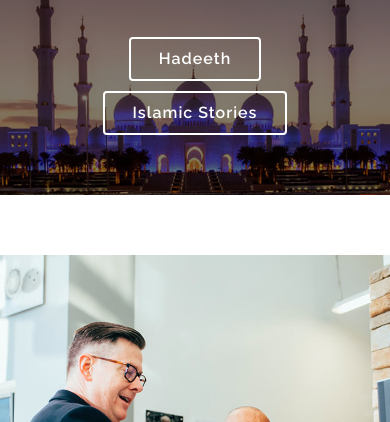
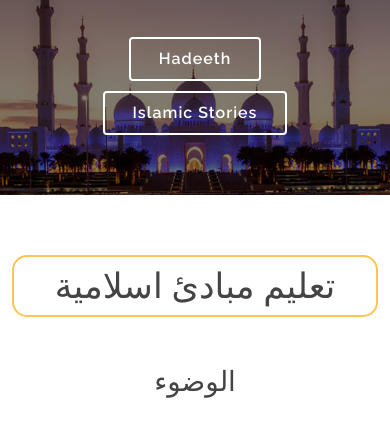
Before and after one commit to karim-aboelazm/Islamic_GP, a Django app: page / in a window 390 px wide. Shown: the part 3921-4343 px from the top of the page. Run offline with Django 4.2, Linux system fonts and the light colour scheme; some libraries are stand-ins or nearby versions; some web fonts are replaced; grey boxes are pictures that could not be loaded.

Commit message:
Adding Iframe

```diff
--- a/islamic/views.py
+++ b/islamic/views.py
@@ -4,3 +4,10 @@ from django.views.generic import TemplateView
 
 class HomeView(TemplateView):
     template_name = 'index.html'
+
+class ProphetsStoriesView(TemplateView):
+    template_name = "prophets_stories.html"
+    def get_context_data(self, **kwargs):
+        context = super().get_context_data(**kwargs)
+        # context[""] =
+        return context
--- a/templates/index.html
+++ b/templates/index.html
@@ -60,7 +60,7 @@
       <nav id="navbar" class="navbar order-last order-lg-0">
         <ul>
           <li><a class="nav-link scrollto active" href="#hero">Home</a></li>
-          <li><a class="nav-link scrollto" href="#about">About</a></li>
+          <li><a class="nav-link scrollto" href="#counts">تعليم مبادئ الاسلامية</a></li>
           <li><a class="nav-link scrollto" href="#services">Services</a></li>
           <li><a class="nav-link scrollto " href="#portfolio">Portfolio</a></li>
           <li><a class="nav-link scrollto" href="#team">Team</a></li>
@@ -302,51 +302,63 @@
     <!-- ======= Counts Section ======= -->
     <section id="counts" class="counts">
       <div class="container" data-aos="fade-up">
+        <div class="section-title text-right">
+          <div class="row">
+            <div class="col-md-4 mx-auto">
+              <h1 class="ms py-2" style="text-align: center; font-size: 35px;">تعليم مبادئ اسلامية</h1>
+            </div>
+          </div>
 
+          <p></p>
+          <style>
+            .ms{
+              border: 2px solid #ffc451;
+              border-radius:15px;
+            }
+            .ms::after{
+              display: none;
+            }
+          </style>
+        </div>
         <div class="row no-gutters">
-          <div class="image col-xl-5 d-flex align-items-stretch justify-content-center justify-content-lg-start" data-aos="fade-right" data-aos-delay="100"></div>
-          <div class="col-xl-7 ps-0 ps-lg-5 pe-lg-1 d-flex align-items-stretch" data-aos="fade-left" data-aos-delay="100">
-            <div class="content d-flex flex-column justify-content-center">
-              <h3>Voluptatem dignissimos provident quasi</h3>
-              <p>
-                Lorem ipsum dolor sit amet, consectetur adipiscing elit, sed do eiusmod tempor incididunt ut labore et dolore magna aliqua. Duis aute irure dolor in reprehenderit
-              </p>
-              <div class="row">
-                <div class="col-md-6 d-md-flex align-items-md-stretch">
-                  <div class="count-box">
-                    <i class="bi bi-emoji-smile"></i>
-                    <span data-purecounter-start="0" data-purecounter-end="65" data-purecounter-duration="2" class="purecounter"></span>
-                    <p><strong>Happy Clients</strong> consequuntur voluptas nostrum aliquid ipsam architecto ut.</p>
-                  </div>
-                </div>
-
-                <div class="col-md-6 d-md-flex align-items-md-stretch">
-                  <div class="count-box">
-                    <i class="bi bi-journal-richtext"></i>
-                    <span data-purecounter-start="0" data-purecounter-end="85" data-purecounter-duration="2" class="purecounter"></span>
-                    <p><strong>Projects</strong> adipisci atque cum quia aspernatur totam laudantium et quia dere tan</p>
-                  </div>
-                </div>
-
-                <div class="col-md-6 d-md-flex align-items-md-stretch">
-                  <div class="count-box">
-                    <i class="bi bi-clock"></i>
-                    <span data-purecounter-start="0" data-purecounter-end="35" data-purecounter-duration="4" class="purecounter"></span>
-                    <p><strong>Years of experience</strong> aut commodi quaerat modi aliquam nam ducimus aut voluptate non vel</p>
-                  </div>
-                </div>
-
-                <div class="col-md-6 d-md-flex align-items-md-stretch">
-                  <div class="count-box">
-                    <i class="bi bi-award"></i>
-                    <span data-purecounter-start="0" data-purecounter-end="20" data-purecounter-duration="4" class="purecounter"></span>
-                    <p><strong>Awards</strong> rerum asperiores dolor alias quo reprehenderit eum et nemo pad der</p>
-                  </div>
-                </div>
-              </div>
-            </div><!-- End .content-->
+          <div class="col-md-4 mx-auto mb-3">
+            <h1 class ="text-center mb-4">الوضوء</h1>
+            <iframe width="100%" height="200 auto" src="https://www.youtube.com/embed/y3Hd5srW_ak" title="YouTube video player" frameborder="0" allow="accelerometer; autoplay; clipboard-write; encrypted-media; gyroscope; picture-in-picture" allowfullscreen download style="border-radius: 20px;"></iframe>
+          </div>
+          <div class="col-md-4 mx-auto mb-3">
+            <h1 class ="text-center mb-4">الصلاة</h1>
+            <iframe width="100%" height="200 auto" src="https://www.youtube.com/embed/edL3W38ODd4" title="YouTube video player" frameborder="0" allow="accelerometer; autoplay; clipboard-write; encrypted-media; gyroscope; picture-in-picture" allowfullscreen download style="border-radius: 20px;"></iframe>
+          </div>
+          <div class="col-md-4 mx-auto mb-3">
+            <h1 class ="text-center mb-4">اركان الاسلام</h1>
+            <iframe width="100%" height="200 auto" src="https://www.youtube.com/embed/vC43yxyjIEE" title="YouTube video player" frameborder="0" allow="accelerometer; autoplay; clipboard-write; encrypted-media; gyroscope; picture-in-picture" allowfullscreen download style="border-radius: 20px;"></iframe>
           </div>
         </div>
+        <div class="row no-gutters">
+          <div class="col-md-4 mx-auto mb-3">
+            <h1 class ="text-center mb-4">حصن المسلم</h1>
+            <iframe width="100%" height="200 auto" src="https://www.youtube.com/embed/zlt5-ZYmHEk" title="YouTube video player" frameborder="0" allow="accelerometer; autoplay; clipboard-write; encrypted-media; gyroscope; picture-in-picture" allowfullscreen download style="border-radius: 20px;"></iframe>
+          </div>
+          <div class="col-md-4 mx-auto mb-3">
+            <h1 class ="text-center mb-4"> الاذكار</h1>
+            <iframe width="100%" height="200 auto" src="https://www.youtube.com/embed/SfkiBOJP51o" title="YouTube video player" frameborder="0" allow="accelerometer; autoplay; clipboard-write; encrypted-media; gyroscope; picture-in-picture" allowfullscreen download style="border-radius: 20px;"></iframe>
+          </div>
+          <div class="col-md-4 mx-auto mb-3">
+            <h1 class ="text-center mb-4"> بر الوالدين</h1>
+            <iframe width="100%" height="200 auto" src="https://www.youtube.com/embed/kdD1k4OHEcI" title="YouTube video player" frameborder="0" allow="accelerometer; autoplay; clipboard-write; encrypted-media; gyroscope; picture-in-picture" allowfullscreen download style="border-radius: 20px;"></iframe>
+          </div>
+        </div>
+        <div class="row no-gutters">
+          <hr class="pb-4">
+          <h1 class ="text-center mb-4">قصة سيدنا ادم</h1>
+          <div class="col-md-6 mx-auto mb-3">
+            <iframe width="100%" height="200 auto" src="https://www.youtube.com/embed/eHobRabok1s" title="YouTube video player" frameborder="0" allow="accelerometer; autoplay; clipboard-write; encrypted-media; gyroscope; picture-in-picture" allowfullscreen download style="border-radius: 20px;"></iframe>
+          </div>
+          <div class="col-md-6 mx-auto mb-3">
+            <iframe width="100%" height="200 auto" src="https://www.youtube.com/embed/0tvHdjWTGWs" title="YouTube video player" frameborder="0" allow="accelerometer; autoplay; clipboard-write; encrypted-media; gyroscope; picture-in-picture" allowfullscreen download style="border-radius: 20px;"></iframe>
+          </div>
+        </div>
+
 
       </div>
     </section><!-- End Counts Section -->
```
Also changed, not shown: islamic/templates/prophets_stories.html (added, +32 -0 lines).
